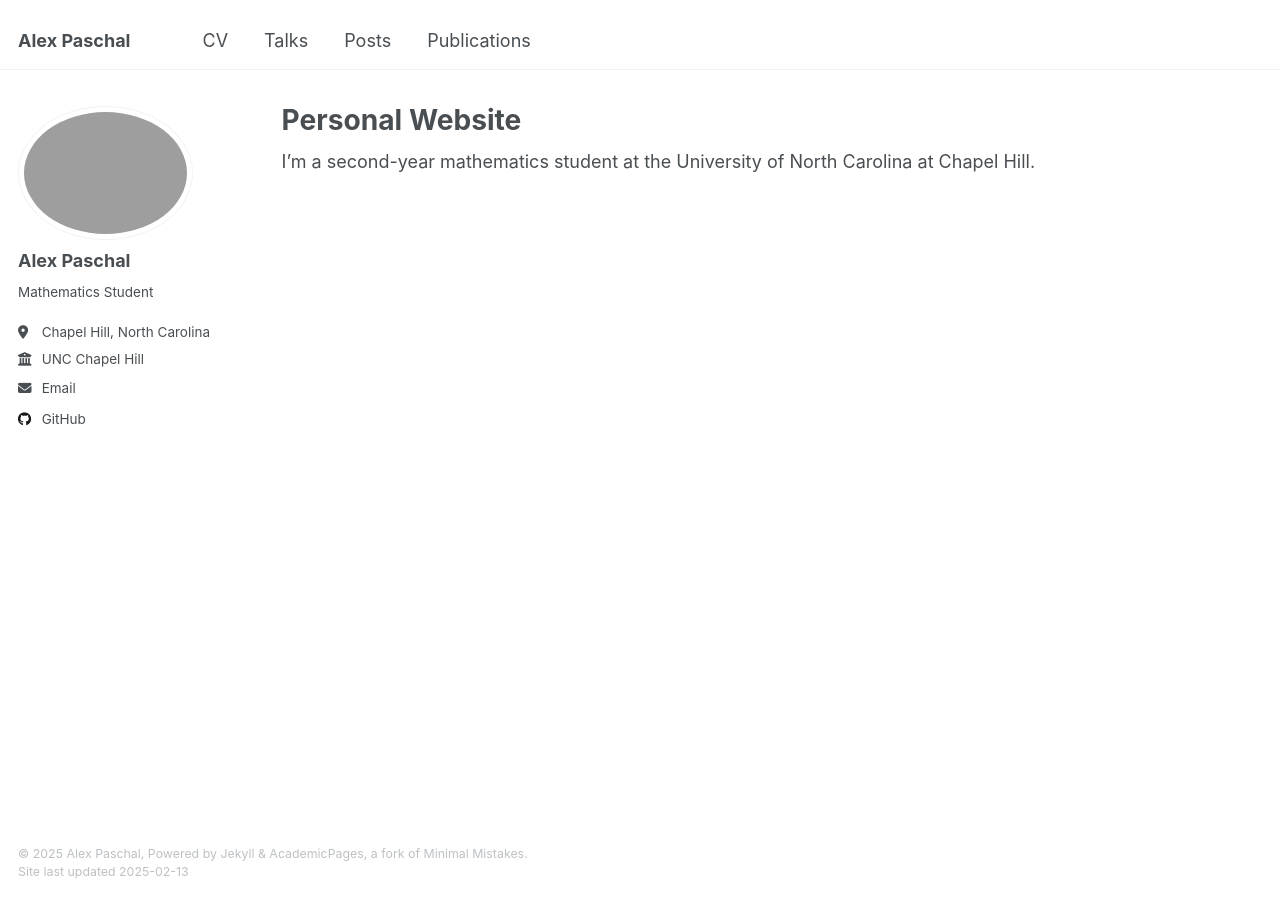
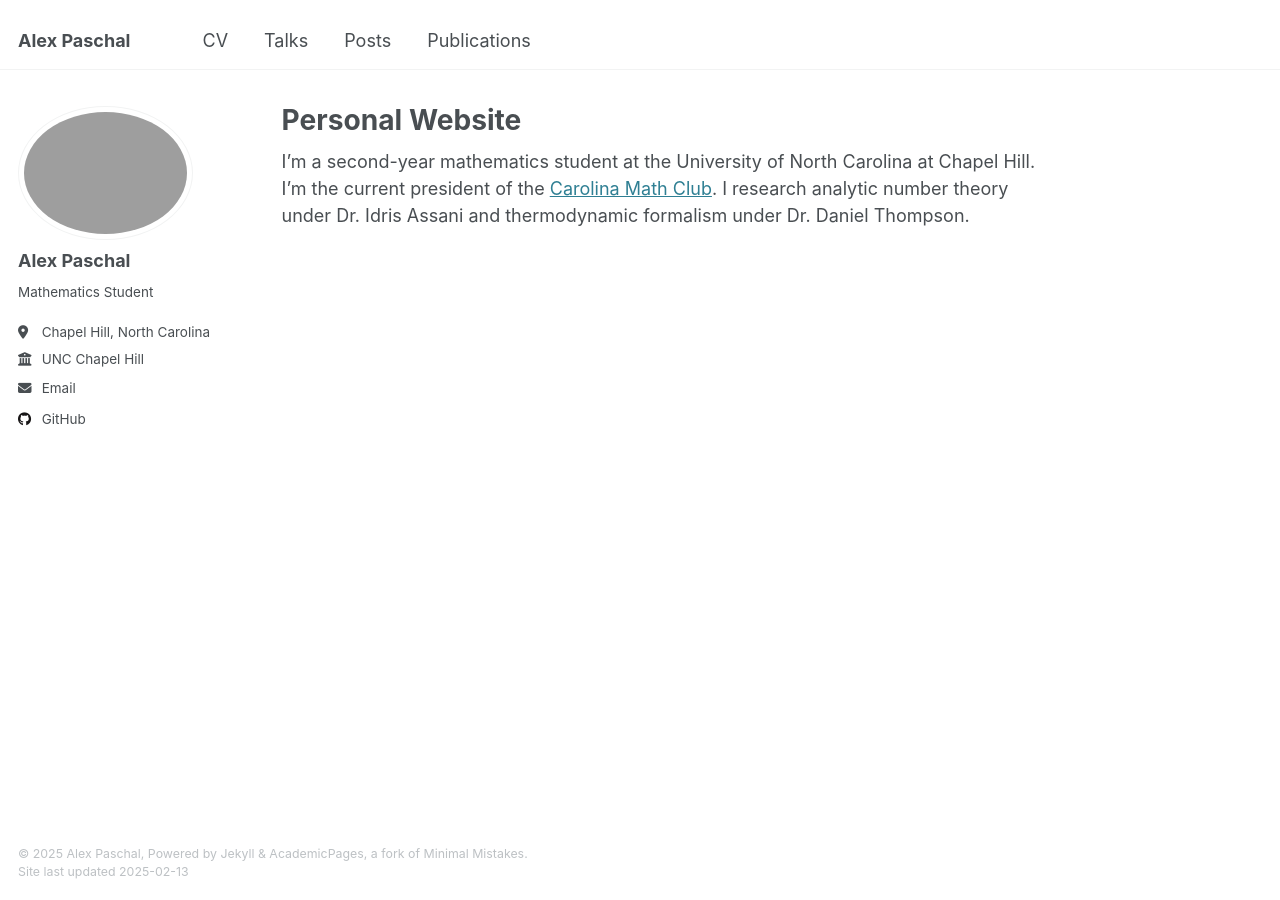
Before and after one commit to alexmpaschal/alexmpaschal.github.io, a Jekyll site: the page built from _pages/about.md, in a window 1280 px wide. Built offline with Jekyll 4.4.1, drawn with Linux system fonts in a browser that asks for light colours.

Commit message:
Update bio

```diff
--- a/_pages/about.md
+++ b/_pages/about.md
@@ -7,4 +7,4 @@ redirect_from:
   - /about.html
 ---
 
-I'm a second-year mathematics student at the University of North Carolina at Chapel Hill.
+I'm a second-year mathematics student at the University of North Carolina at Chapel Hill. I'm the current president of the [Carolina Math Club](https://heellife.unc.edu/organization/carolinamathclub). I research analytic number theory under Dr. Idris Assani and thermodynamic formalism under Dr. Daniel Thompson.
```
